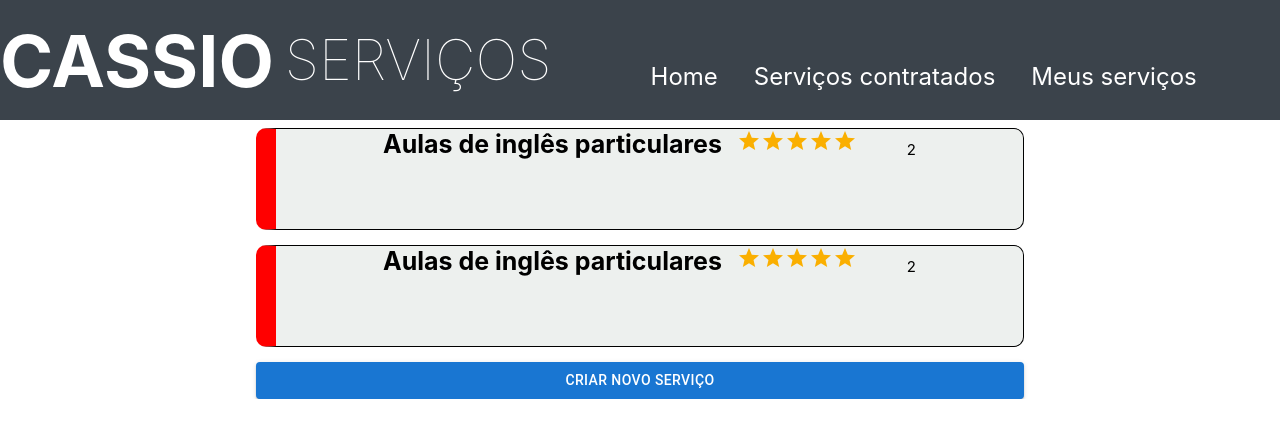
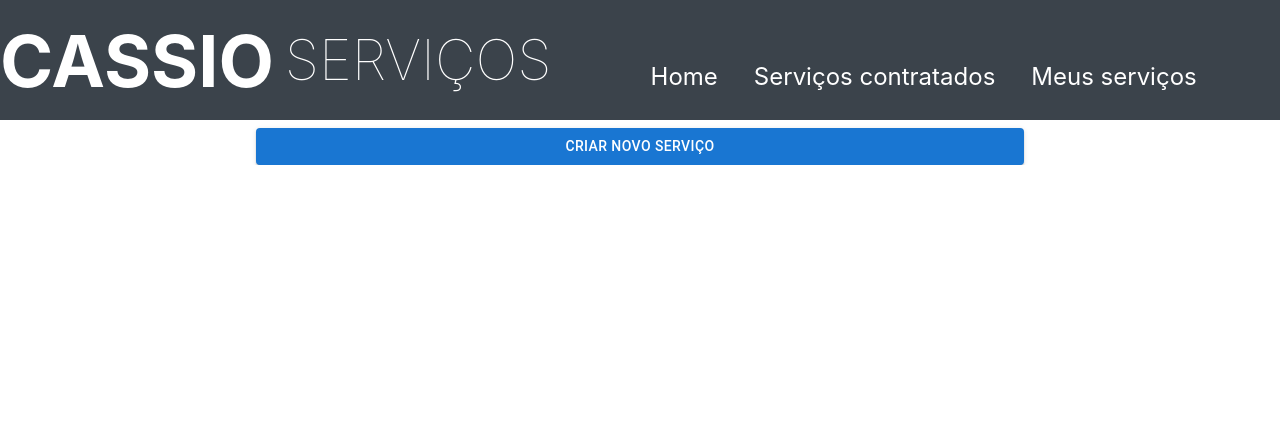
Before and after one commit to raulpillotti/projeto-laboratorio-de-software, a React (Create React App) app: page /meus-servicos in a window 1280 px wide. Shown: the top 438 px of the page. Built offline with nearby package versions, Linux system fonts and the light colour scheme.

Commit message:
feat: post e get

```diff
--- a/src/components/newServiceForm.jsx
+++ b/src/components/newServiceForm.jsx
@@ -27,14 +27,24 @@ export const NewServiceForm = (props) =>{
 
     const name = React.useRef('');
     const description = React.useRef('');
-    const value = React.useRef('');
+    const value = React.useRef(0);
     const address = React.useRef('');
     const category = React.useRef();
+    const user = "8988311a-04bf-4ef8-931d-63fb540745fb"
 
 
     const publishService = () =>{
+        const newService = {
+            UsuarioId: user,
+            NomeServico:name.current,
+            Descricao:description.current,
+            Valor:Number(value.current),
+            Categoria:category.current.target.value
+        }
 
-        //POST PRO BACKEND
+        console.log(newService)
+
+        axios.post("http://localhost:5000/Api/Servicos", newService, {headers:{ "Access-Control-Allow-Origin": "*",}}).catch(err => console.log(err))
 
         name.current = '';
         description.current = '';
--- a/src/pages/home.jsx
+++ b/src/pages/home.jsx
@@ -2,7 +2,7 @@ import axios from 'axios';
 import * as React from 'react';
 import styled from 'styled-components';
 import { ServiceCard } from '../components/serviceCard';
-import {services} from '../services';
+
 const Wrapper = styled.div`
   width:100%:
   height:100%;
@@ -19,22 +19,17 @@ const CardList = styled.div`
   gap:3%;
   margin-top:10%;
 `
- //Id = id;
-    // NomeServico = nomeServico;
-    // Descricao = descricao;
-    // Categoria = categoria;
-    // Valor = valor;
-    //endereço
-    //usuario
-
-    // const cardList = axios.get()
 
 export const Home = (props) =>{
+
+  const [services, setServices] = React.useState([]);
+
   axios.get("http://localhost:5000/Api/Servicos", {headers:{ "Access-Control-Allow-Origin": "*",}})
-  .then(r => console.log("requisicao", r))
+  .then(r => setServices(r.data))
   .catch(err => console.log(err))
 
   const {id} = React.useId();
+
   return (
       <Wrapper>
 
--- a/src/pages/meusServicos.jsx
+++ b/src/pages/meusServicos.jsx
@@ -1,7 +1,6 @@
 import * as React from 'react';
 import styled from 'styled-components';
 import { ServiceCard } from '../components/serviceCard';
-import {services} from '../services';
 import { Button } from '@mui/material';
 import { NewServiceForm } from '../components/newServiceForm';
 
@@ -37,7 +36,8 @@ export const MeusServicos = (props) =>{
   const [creatingNewService, setCreatingNewService] = React.useState(false);
 
     const {id} = React.useId()
-    const myServices = [...services].splice(0, 2)
+    const myServices = []
+
     return (
       <Wrapper>
         {creatingNewService ?
--- a/src/pages/servicosContratados.jsx
+++ b/src/pages/servicosContratados.jsx
@@ -1,7 +1,6 @@
 import * as React from 'react';
 import styled from 'styled-components';
 import { ServiceCard } from '../components/serviceCard';
-import {services} from '../services';
 import { Button } from '@mui/material';
 import { NewServiceForm } from '../components/newServiceForm';
 const Wrapper = styled.div`
@@ -23,7 +22,7 @@ const CardList = styled.div`
 
 export const ServicosContratados = (props) =>{
   const {id} = React.useId()
-  const myServices = [...services].splice(0, 2)
+  const myServices = []
 
     return (
       <Wrapper>
@@ -40,7 +39,6 @@ export const ServicosContratados = (props) =>{
         ))}
       </CardList>
 
-
    </Wrapper>
     );
   }
--- a/src/services.js
+++ /dev/null
@@ -1,42 +0,0 @@
-export const services = [
-    {
-        "id": "e2cdf09a-9e6a-46a9-a1c5-6dbae16df01a",
-        "usuarioId": "8988311a-04bf-4ef8-931d-63fb540745fb",
-        "nomeServico": "Aulas de inglês particulares",
-        "descricao": "Aprenda inglês da melhor forma",
-        "categoria": 2,
-        "valor": 300
-    },
-    {
-        "id": "e865185c-3211-471a-bf98-820585b11df6",
-        "usuarioId": "8988311a-04bf-4ef8-931d-63fb540745fb",
-        "nomeServico": "Aulas de inglês particulares",
-        "descricao": "Aprenda inglês da melhor forma",
-        "categoria": 2,
-        "valor": 300
-    },
-    {
-        "id": "594539bd-9751-4e52-b569-96ef03be240d",
-        "usuarioId": "8988311a-04bf-4ef8-931d-63fb540745fb",
-        "nomeServico": "Aulas de inglês particulares",
-        "descricao": "Aprenda inglês da melhor forma",
-        "categoria": 2,
-        "valor": 300
-    },
-    {
-        "id": "b5350ed9-26b0-473b-b1ad-c90dc86ad084",
-        "usuarioId": "8988311a-04bf-4ef8-931d-63fb540745fb",
-        "nomeServico": "Barbearia do Cassio",
-        "descricao": "Cortes masculinos e femininos, barba",
-        "categoria": 2,
-        "valor": 60
-    },
-    {
-        "id": "fda7ee9a-5a8b-4f97-b759-cb80e65ca720",
-        "usuarioId": "8988311a-04bf-4ef8-931d-63fb540745fb",
-        "nomeServico": "Lavagem do Zé",
-        "descricao": "Melhor lavagem da cidade",
-        "categoria": 2,
-        "valor": 60
-    }
-]
```
